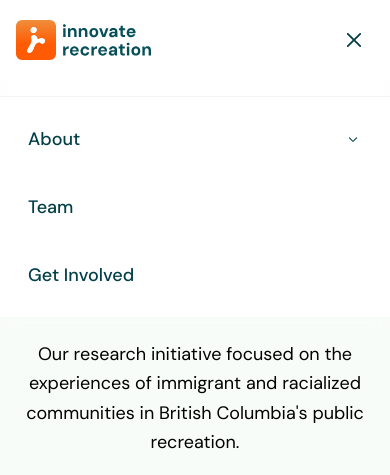
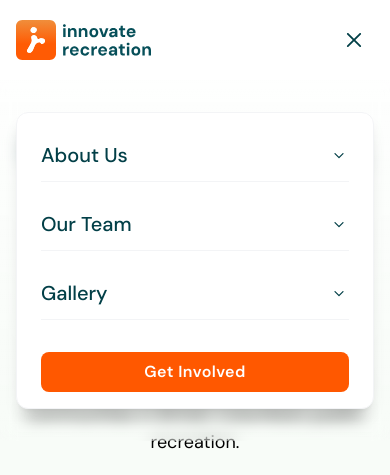
Before and after one commit to langararec/IDEAS-website, a React (Vite) app in the folder frontend/: page / in a window 390 px wide. Both pictures are taken after a click on the button 354 px from the left and 40 px from the top of the page. Shown: the top 475 px of the page. Built offline with nearby package versions, Linux system fonts and the light colour scheme.

Commit message:
made the mobile nav check for the location and include the card components

```diff
--- a/frontend/src/components/Navbar/MobileNav.tsx
+++ b/frontend/src/components/Navbar/MobileNav.tsx
@@ -1,5 +1,10 @@
 import { Link } from "react-router-dom";
 import { RxCaretDown } from "react-icons/rx";
+import { useState, useEffect } from "react";
+import { useLocation } from "react-router-dom";
+import AboutUsCard from "./AboutUsCard";
+import OurTeamCard from "./OurTeamCard";
+import GalleryCard from "./GalleryCard";
 
 type MobileNavProps = {
     isMobileMenuOpen: boolean;
@@ -8,74 +13,100 @@ type MobileNavProps = {
     setIsMobileAboutOpen: (value: boolean) => void;
 }
 
-const MobileNav = ({ isMobileMenuOpen, setIsMobileMenuOpen, setIsMobileAboutOpen, isMobileAboutOpen }: MobileNavProps) => {
+const MobileNav = ({ isMobileMenuOpen, setIsMobileMenuOpen }: MobileNavProps) => {
+    const [isGalleryExpanded, setIsGalleryExpanded] = useState(false);
+    const [isAboutExpanded, setIsAboutExpanded] = useState(false);
+    const [isTeamExpanded, setIsTeamExpanded] = useState(false);
+    const location = useLocation();
+
+    // Close mobile menu when location changes
+    useEffect(() => {
+        setIsMobileMenuOpen(false);
+        setIsGalleryExpanded(false);
+        setIsAboutExpanded(false);
+        setIsTeamExpanded(false);
+    }, [location.pathname, setIsMobileMenuOpen]);
+
     return (
         <div className={`${isMobileMenuOpen ? 'max-h-screen opacity-100' : 'max-h-0 opacity-0'}
-                xl:hidden overflow-x-hidden transition-all duration-300 ease-in-out bg-white border-t border-gray-100`}>
+                xl:hidden overflow-x-hidden transition-all duration-300 ease-in-out`}>
 
-            <div className="p-4 space-y-4">
-                {/* Mobile About Section */}
-                <div>
-                    <button
-                        onClick={() => setIsMobileAboutOpen(!isMobileAboutOpen)}
-                        className="flex items-center justify-between w-full text-left p-3 text-primary font-medium font-dm-sans text-lg"
-                    >
-                        About
-                        <RxCaretDown className={`transition-transform duration-200 ${isMobileAboutOpen ? 'rotate-180' : ''}`} />
-                    </button>
+            {/* Separated Menu Container with blur and rounded borders */}
+            <div className="p-4 ">
+                <div className="bg-white backdrop-blur-sm rounded-xl shadow-lg border border-gray-100 overflow-hidden">
+                    <div className="px-6 py-4 space-y-4">
+                        {/* About Us */}
+                        <div className="py-3 border-b border-gray-100">
+                            <div
+                                className="flex items-center justify-between cursor-pointer"
+                                onClick={() => setIsAboutExpanded(!isAboutExpanded)}
+                            >
+                                <Link to="/project">
+                                    <span className="text-primary text-xl font-medium font-dm-sans">
+                                        About Us
+                                    </span>
+                                </Link>
+                                <RxCaretDown className={`text-primary text-xl transition-transform duration-200 ${isAboutExpanded ? 'rotate-180' : ''}`} />
+                            </div>
 
-                    <div className={`${isMobileAboutOpen ? 'max-h-screen opacity-100' : 'max-h-0 opacity-0'}
-                            overflow-hidden transition-all duration-300 ease-in-out`}>
-                        <div className="pl-4 space-y-2">
-                            <Link
-                                to="/project"
-                                onClick={() => setIsMobileMenuOpen(false)}
-                                className="block p-3 font-dm-sans text-primary/80 hover:text-primary hover:bg-primary/5 rounded-lg transition-all duration-200"
+                            {/* About Us Expanded Content */}
+                            <div className={`transition-all duration-300 ease-in-out overflow-hidden ${isAboutExpanded ? 'max-h-screen opacity-100 mt-4' : 'max-h-0 opacity-0'
+                                }`}>
+                                <AboutUsCard />
+                            </div>
+                        </div>
+
+                        {/* Our Team */}
+                        <div className="py-3 border-b border-gray-100">
+                            <div
+                                className="flex items-center justify-between cursor-pointer"
+                                onClick={() => setIsTeamExpanded(!isTeamExpanded)}
                             >
-                                The Project
-                            </Link>
-                            <Link
-                                to="/updates"
-                                onClick={() => setIsMobileMenuOpen(false)}
-                                className="block p-3 font-dm-sans  text-primary/80 hover:text-primary hover:bg-primary/5 rounded-lg transition-all duration-200"
+                                <Link to="/team">
+                                    <span className="text-primary text-xl font-medium font-dm-sans">
+                                        Our Team
+                                    </span>
+                                </Link>
+                                <RxCaretDown className={`text-primary text-xl transition-transform duration-200 ${isTeamExpanded ? 'rotate-180' : ''}`} />
+                            </div>
+
+                            {/* Our Team Expanded Content */}
+                            <div className={`transition-all duration-300 ease-in-out overflow-hidden ${isTeamExpanded ? 'max-h-screen opacity-100 mt-4' : 'max-h-0 opacity-0'
+                                }`}>
+                                <OurTeamCard />
+                            </div>
+                        </div>
+
+                        {/* Gallery */}
+                        <div className="py-3 border-b border-gray-100">
+                            <div
+                                className="flex items-center justify-between cursor-pointer"
+                                onClick={() => setIsGalleryExpanded(!isGalleryExpanded)}
                             >
-                                Updates & Timeline
-                            </Link>
-                            <Link
-                                to="/schedule"
-                                onClick={() => setIsMobileMenuOpen(false)}
-                                className="block p-3 font-dm-sans  text-primary/80 hover:text-primary hover:bg-primary/5 rounded-lg transition-all duration-200"
-                            >
-                                Engagement Schedule
-                            </Link>
-                            <Link
-                                to="/gallery"
-                                onClick={() => setIsMobileMenuOpen(false)}
-                                className="block p-3 font-dm-sans  text-primary/80 hover:text-primary hover:bg-primary/5 rounded-lg transition-all duration-200"
-                            >
-                                Gallery
+                                <Link to="/gallery">
+                                    <span className="text-primary text-xl font-medium font-dm-sans">
+                                        Gallery
+                                    </span>
+                                </Link>
+                                <RxCaretDown className={`text-primary text-xl transition-transform duration-200 ${isGalleryExpanded ? 'rotate-180' : ''}`} />                            </div>
+
+                            {/* Gallery Expanded Content */}
+                            <div className={`transition-all duration-300 ease-in-out overflow-hidden ${isGalleryExpanded ? 'max-h-screen opacity-100 mt-4' : 'max-h-0 opacity-0'
+                                }`}>
+                                <GalleryCard />
+                            </div>
+                        </div>
+
+                        {/* Get Involved Button */}
+                        <div className="pt-4">
+                            <Link to="/get-involved" className="hover:cursor-pointer">
+                                <button className="bg-accent hover:bg-accent/80 hover:cursor-pointer text-white font-semibold  py-2 rounded-lg transition-all duration-300 transform hover:scale-105 font-dm-sans tracking-wide w-full">
+                                    Get Involved
+                                </button>
                             </Link>
                         </div>
                     </div>
                 </div>
-
-                {/* Mobile Team Link */}
-                <Link
-                    to="/team"
-                    onClick={() => setIsMobileMenuOpen(false)}
-                    className="block p-3 font-dm-sans text-primary font-medium text-lg hover:bg-primary/5 rounded-lg transition-all duration-200"
-                >
-                    Team
-                </Link>
-
-                {/* Mobile Get Involved Link */}
-                <Link
-                    to="/get-involved"
-                    onClick={() => setIsMobileMenuOpen(false)}
-                    className="block p-3 font-dm-sans   text-primary font-medium text-lg hover:bg-primary/5 rounded-lg transition-all duration-200"
-                >
-                    Get Involved
-                </Link>
             </div>
         </div>
     )
```
